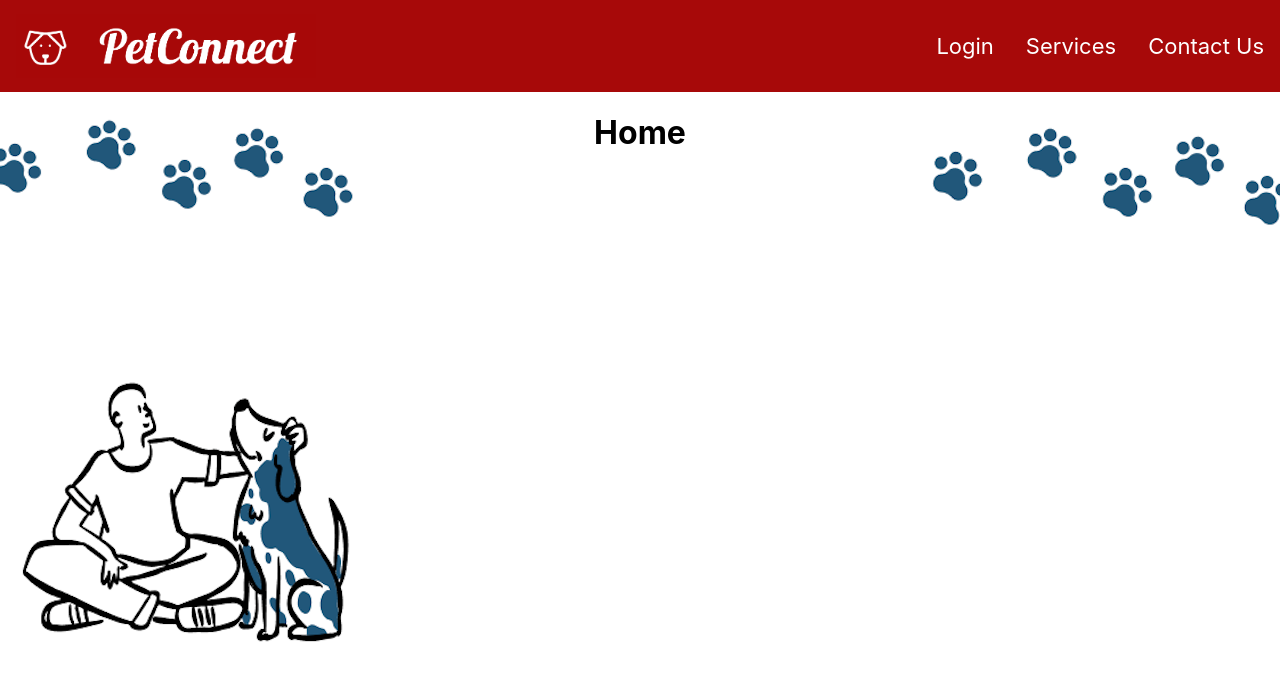
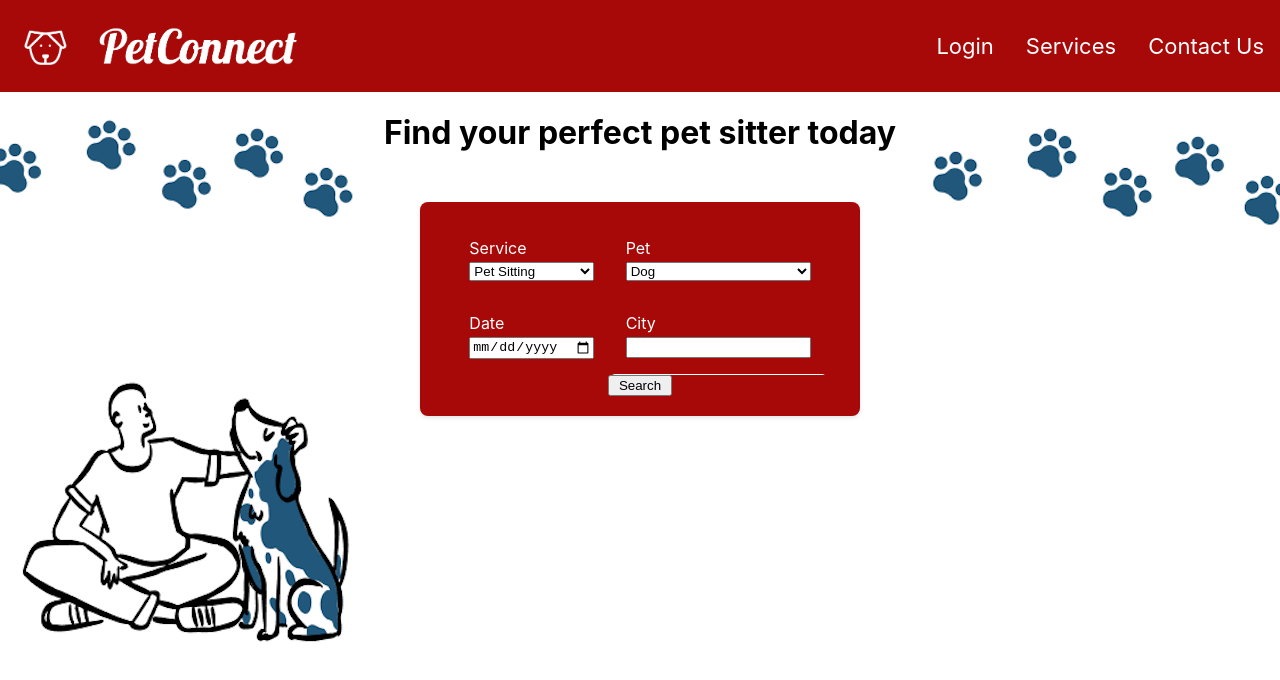
Before and after one commit to Noddyland/PetConnect, a React (Create React App) app in the folder petconnectapp/: page / in a window 1280 px wide. Shown: the top 680 px of the page. Built offline with nearby package versions, Linux system fonts and the light colour scheme.

Commit message:
added search page, making changes temporary search results page added to check values are correct. still doing css.

```diff
--- a/petconnectapp/src/App.js
+++ b/petconnectapp/src/App.js
@@ -8,6 +8,7 @@ import Services from './Services'; // Your component for the Services page
 import Contact from './Contact'; // Your component for the Contact page
 import Register from './Register';
 import Profile from './Profile';
+import SearchResults from './SearchResults';
 
 import { BrowserRouter as Router, Routes, Route } from 'react-router-dom';
 import { Link } from 'react-router-dom';
@@ -20,6 +21,7 @@ function App() {
       <Navbar />
         <Routes>
           <Route path="/" element={<Home />} />
+          <Route path="/search-results" element={<SearchResults />} />
           <Route path="/Login" element={
           <div>
             <Login />
--- /dev/null
+++ b/petconnectapp/src/Home.css
@@ -0,0 +1,34 @@
+#search-container{
+    display: flex;
+    flex-direction: column;
+    background-color: #A70909;
+    width: 100%;
+    max-width: 400px;
+    margin: 50px auto;
+    padding: 20px;
+    box-shadow: 0 2px 4px rgba(0, 0, 0, 0.1);
+    border-radius: 8px;
+}
+
+#input-content{
+    display: flex;
+    justify-content: center;
+}
+
+.dropdown-content{
+    padding: 1rem;
+    background-color: #A70909;
+    display: flex;
+    flex-direction: column;
+}
+
+label{
+    margin-bottom: 0.25rem;
+    color: white;
+    display: flex;
+  }
+
+#search-button{
+   width: 4rem;
+   align-self: center;
+}
--- a/petconnectapp/src/Home.js
+++ b/petconnectapp/src/Home.js
@@ -1,8 +1,9 @@
-import React from 'react';
-import { Link } from 'react-router-dom';
+import React, { useState, useEffect } from 'react';
+import { Link, useNavigate } from 'react-router-dom';
 import LogoutButton from './LogoutButton';
-function PrintHomeScreen(){
-    if(localStorage.getItem('userObject') != null){
+import './Home.css'
+function PrintHomeScreen() {
+    if (localStorage.getItem('userObject') != null) {
         const userObjectString = localStorage.getItem('userObject');
         const userObject = JSON.parse(userObjectString);
         return "Hello " + userObject.user.firstName;
@@ -13,11 +14,96 @@ function PrintHomeScreen(){
 
 const Home = () => {
 
+    const [selectedService, setSelectedService] = useState('');
+    const [selectedPet, setSelectedPet] = useState('');
+    const [selectedDate, setSelectedDate] = useState('');
+    const [selectedCity, setSelectedCity] = useState('');
+    const navigate = useNavigate();
+
+
+    const handleServiceChange = (event) => {
+        const service = event.target.value;
+        setSelectedService(service);
+    };
+
+    const handlePetChange = (event) => {
+        setSelectedPet(event.target.value);
+    };
+
+    const handleDateChange = (event) => {
+        setSelectedDate(event.target.value);
+    };
+    const handleCityChange = (event) => {
+        setSelectedCity(event.target.value);
+    };
+
+    const handleSearch = () => {
+        // Check all inputs have been provided
+        if (!selectedService || !selectedPet || !selectedDate || !selectedCity) {
+            alert('Please select all options before searching.');
+            return;
+        }
+        // Navigate to SearchResults and pass the values as parameters
+        navigate(`/search-results?service=${selectedService}&pet=${selectedPet}&date=${selectedDate}&city=${selectedCity}`);
+    };
+
+    //set pet as dog if dog walking is chosen, other pet selections are disabled
+    useEffect(() => {
+        console.log("Selected Service:", selectedService);
+        if (selectedService === 'dog-walking') {
+            setSelectedPet('dog');
+        }
+    }, [selectedService]);
 
     return (
         <div>
-            <h1>Home</h1>
-            <PrintHomeScreen></PrintHomeScreen>
+            <h1>Find your perfect pet sitter today</h1>
+            <div id="search-container">
+                <div id="input-content">
+                    <div className="input-container">
+                        <div className="dropdown-content">
+                            <label htmlFor="services">Service</label>
+                            <select name="services" id="services" onChange={handleServiceChange}>
+                                <option
+                                    value="pet-sitting">Pet Sitting
+                                </option>
+                                <option
+                                    value="dog-walking">Dog Walking
+                                </option>
+                            </select>
+                        </div>
+                        <div class="dropdown-content">
+                            <label htmlFor="date">Date</label>
+                            <input type="date" id="date" onChange={handleDateChange} />
+                        </div>
+                    </div>
+                    <div className="input-container">
+                        <div className="dropdown-content">
+                            <label htmlFor="pet">Pet</label>
+                            <select name="pet" id="pet" onChange={handlePetChange} disabled={selectedService === 'dog-walking'}>
+                                <option
+                                    value="dog">Dog
+                                </option>
+                                <option
+                                    value="cat">Cat
+                                </option>
+                                <option
+                                    value="rabbit">Rabbit
+                                </option>
+                                <option
+                                    value="exotic">Exotic
+                                </option>
+                            </select>
+                        </div>
+                        <div class="dropdown-content">
+                            <label htmlFor="city">City</label>
+                            <input type="text" id="city" onChange={handleCityChange} />
+                        </div>
+                    </div>
+                </div>
+                <button id ="search-button" onClick={handleSearch}>Search</button>
+            </div>
+            <PrintHomeScreen />
         </div>
     );
 };
--- a/petconnectapp/src/Login.css
+++ b/petconnectapp/src/Login.css
@@ -1,6 +1,7 @@
 body{
     background-image: url(./background-image.png);
     background-size: cover;
+    background-repeat: no-repeat;
 }
 .login-container {
     width: 100%;
--- /dev/null
+++ b/petconnectapp/src/SearchResults.js
@@ -0,0 +1,24 @@
+import React from 'react';
+import { useSearchParams } from 'react-router-dom';
+
+const SearchResults = () => {
+    const [searchParams] = useSearchParams();
+
+    const service = searchParams.get('service');
+    const pet = searchParams.get('pet');
+    const date = searchParams.get('date');
+    const city = searchParams.get('city');
+
+    return (
+        <div>
+            <h1>Search Results</h1>
+            <h2>temporary search results page to check values are correct</h2>
+            <p>Service: {service}</p>
+            <p>Pet: {pet}</p>
+            <p>Date: {date}</p>
+            <p>City: {city}</p>
+        </div>
+    );
+};
+
+export default SearchResults;
```
